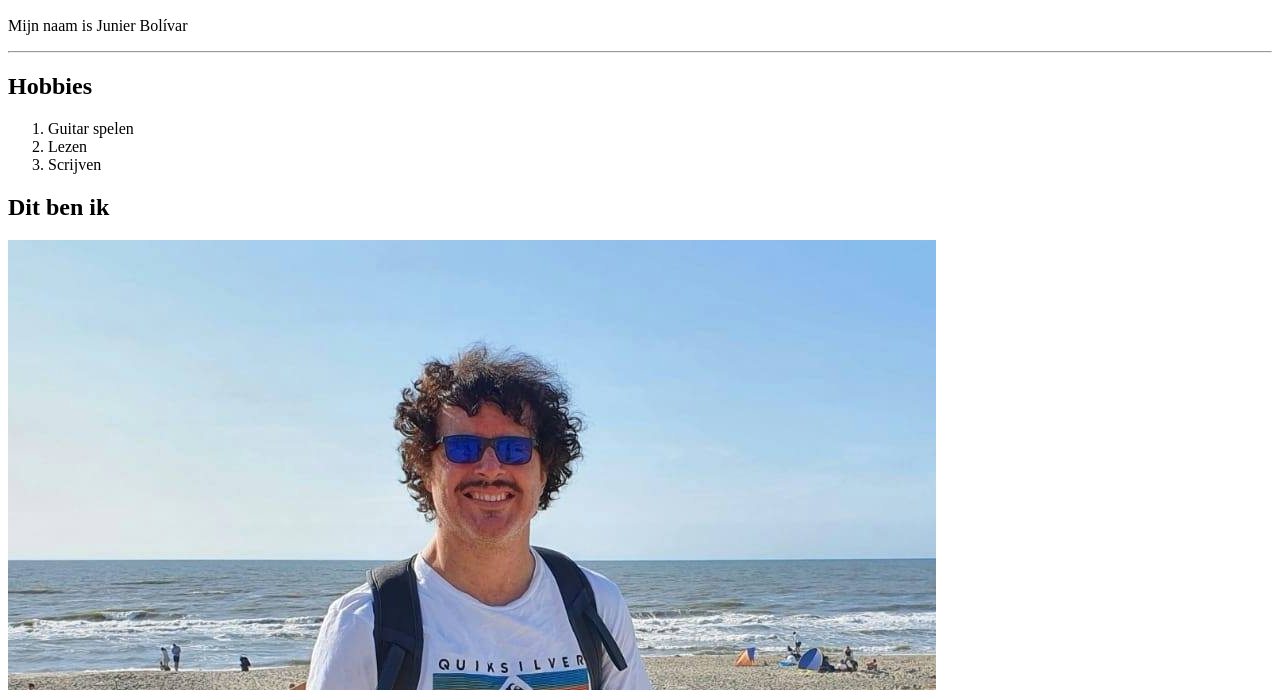
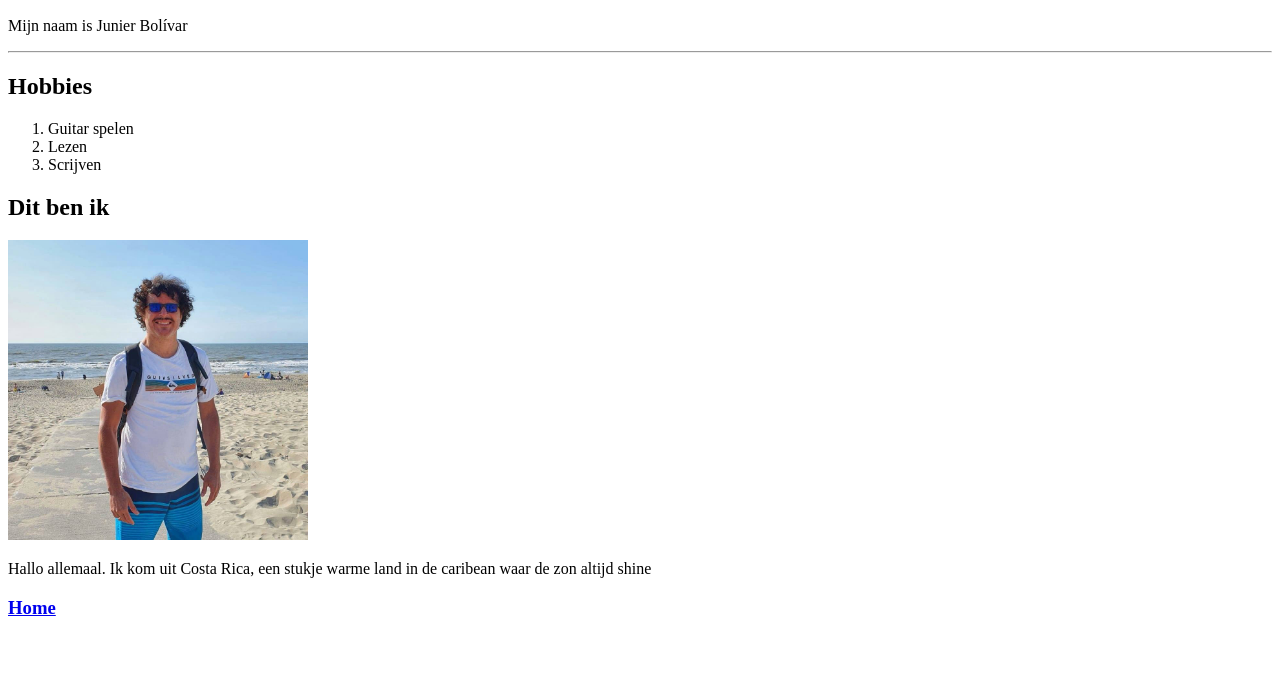
Before and after one commit to JunbolWincAcademy/WincAcademy_WebDev_Opdracht_2, a plain HTML site: page about.html in a window 1280 px wide. Shown: the part 110-800 px from the top of the page. Drawn offline with Linux system fonts and the light colour scheme.

Commit message:
Update about.html

```diff
--- a/about.html
+++ b/about.html
@@ -21,7 +21,7 @@
   </ol>
 
   <h2>Dit ben ik</h2>
-  <img src="images/Junier_at_beach.jpg" alt="Junier_picture">
+  <img src="images/Junier_at_beach.jpg" alt="Junier_picture" height="300px" >
 
 
 
```
